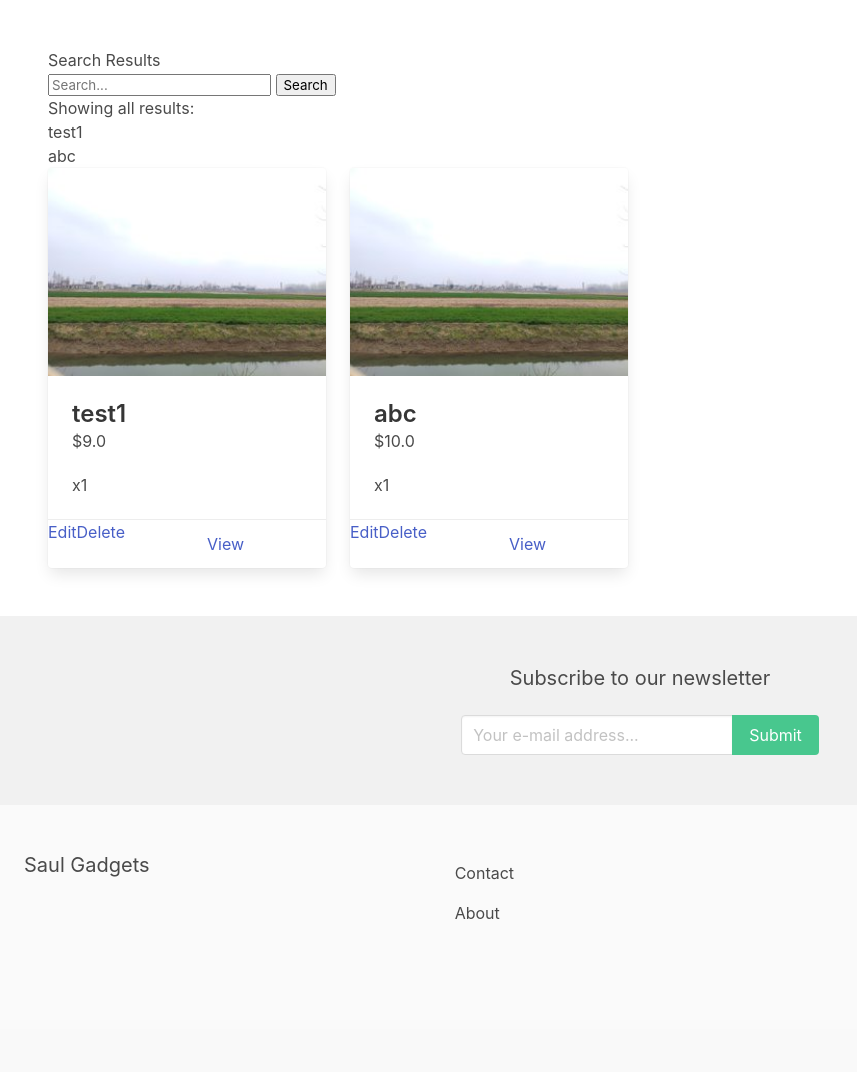
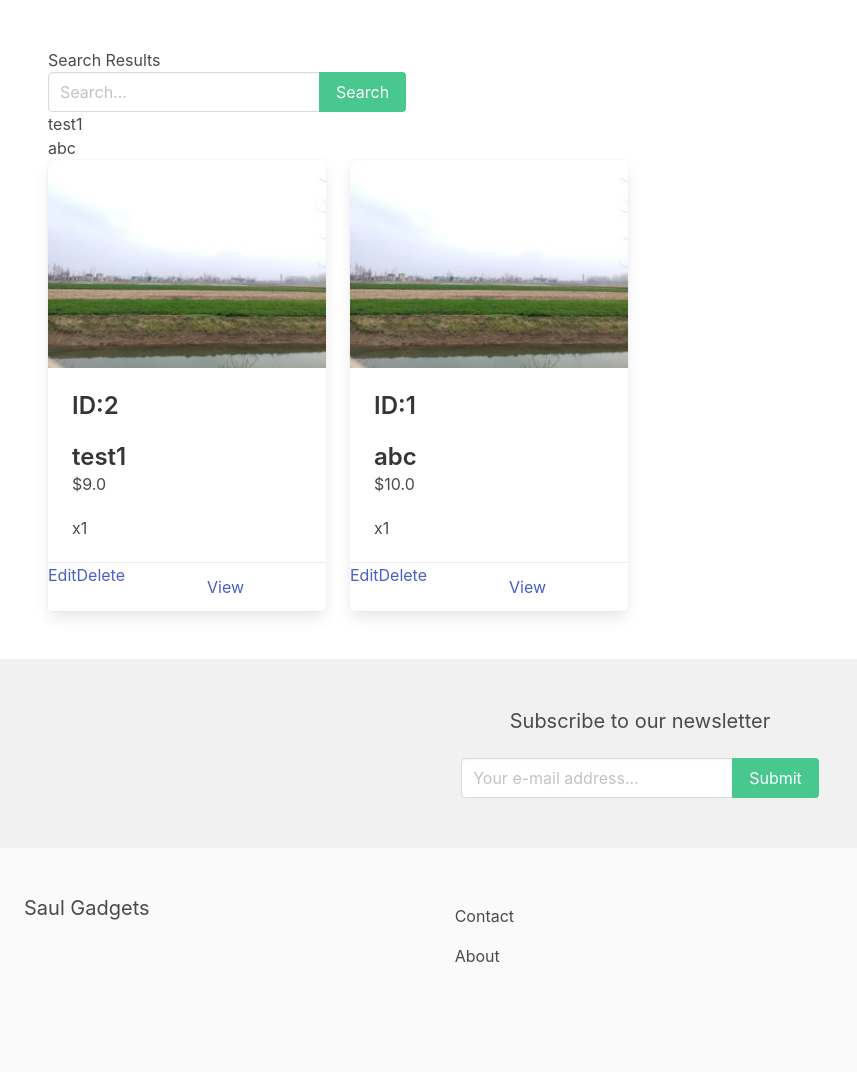
Before and after one commit to FoxGoName/pythonProject2, a Django app: page /search_manage/ in a window 1280 px wide. Shown: the part 56-1128 px from the top of the page, without its empty margins (0-857 px from the left). Before the commit the page ends 975 px from the top, so only its background shows below. Run offline with Django 3.2, Linux system fonts and the light colour scheme; data comes from the database, SQL or seed files in the repository; some libraries are stand-ins or nearby versions.

Commit message:
modify vendor search

```diff
--- a/apps/store/templates/parts/product_manage_list.html
+++ b/apps/store/templates/parts/product_manage_list.html
@@ -11,6 +11,7 @@
                     <div class="card-content">
                         <div class="media">
                             <div class="media-content">
+                                <p class="title is-4">ID:{{ p.id }}</p>
                                 <p class="title is-4">{{ p.title }}</p>
                                 <p class="subtitle is-6">${{ p.price }}</p>
                                 <p class="subtitle is-6">x{{ p.num_available }}</p>
--- a/apps/store/templates/search_manage.html
+++ b/apps/store/templates/search_manage.html
@@ -5,15 +5,26 @@
 {% block content %}
 <h1>Search Results</h1>
 
-<form action="{% url 'searchManage' %}" method="GET">
-    <input type="text" name="q" placeholder="Search...">
-    <button type="submit">Search</button>
+<!-- <form action="{% url 'searchManage' %}" method="GET">
+    <input type="text" name="quey" placeholder="Search...">
+    <button type="submit">Search</button>
 </form>
 {% if query %}
-    <p>Showing results for "{{ query }}":</p>
+    <p>Showing results for "{{ query }}":</p>
 {% else %}
-    <p>Showing all results:</p>
-{% endif %}
+    <p>Showing all results:</p>
+{% endif %} -->
+
+<form method="get" action="{% url 'searchManage' %}">
+    <div class="field has-addons">
+         <div class="control">
+            <input type="text" class="input" placeholder="Search..." name="query">
+        </div>
+        <div class="control">
+            <button class="button is-success">Search</button>
+        </div>
+    </div>
+</form>
 
 {% if results %}
     <ul>
--- a/apps/store/views.py
+++ b/apps/store/views.py
@@ -128,7 +128,8 @@ def search_Manage(request):
     query = request.GET.get('query')  # 获取搜索关键词
 
     if query:
-        results = Product.objects.filter(title__icontains=query)  # 使用icontains过滤器进行模糊匹配
+     # results = Product.objects.filter(title__icontains=query)  # 使用icontains过滤器进行模糊匹配
+     results = Product.objects.filter(Q(title__icontains=query) | Q(id__icontains=query))
     else:
         results = Product.objects.all()  # 如果没有搜索关键词，返回所有对象
 
```
Lines whose indentation alone changed are shown as unchanged.
